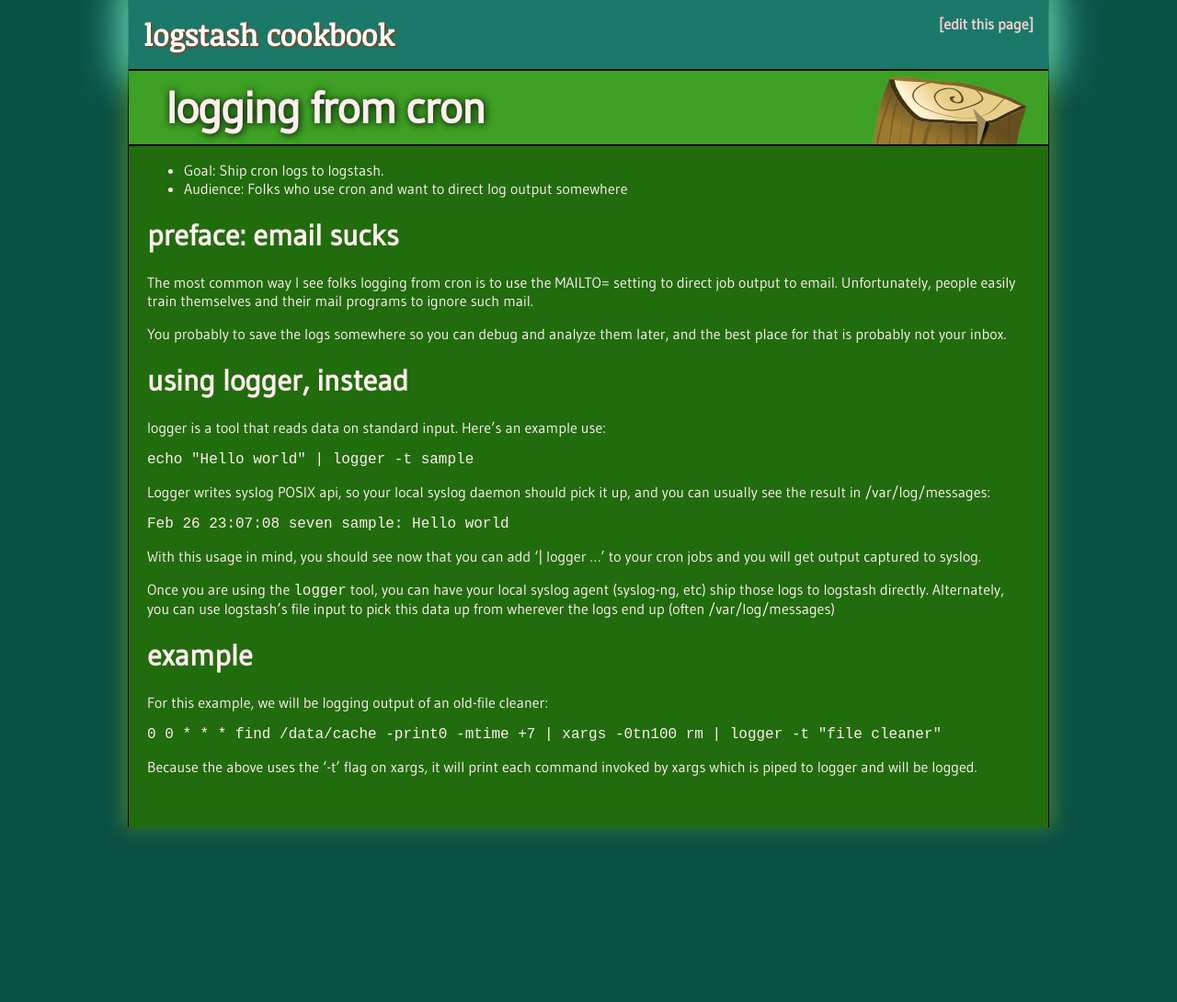
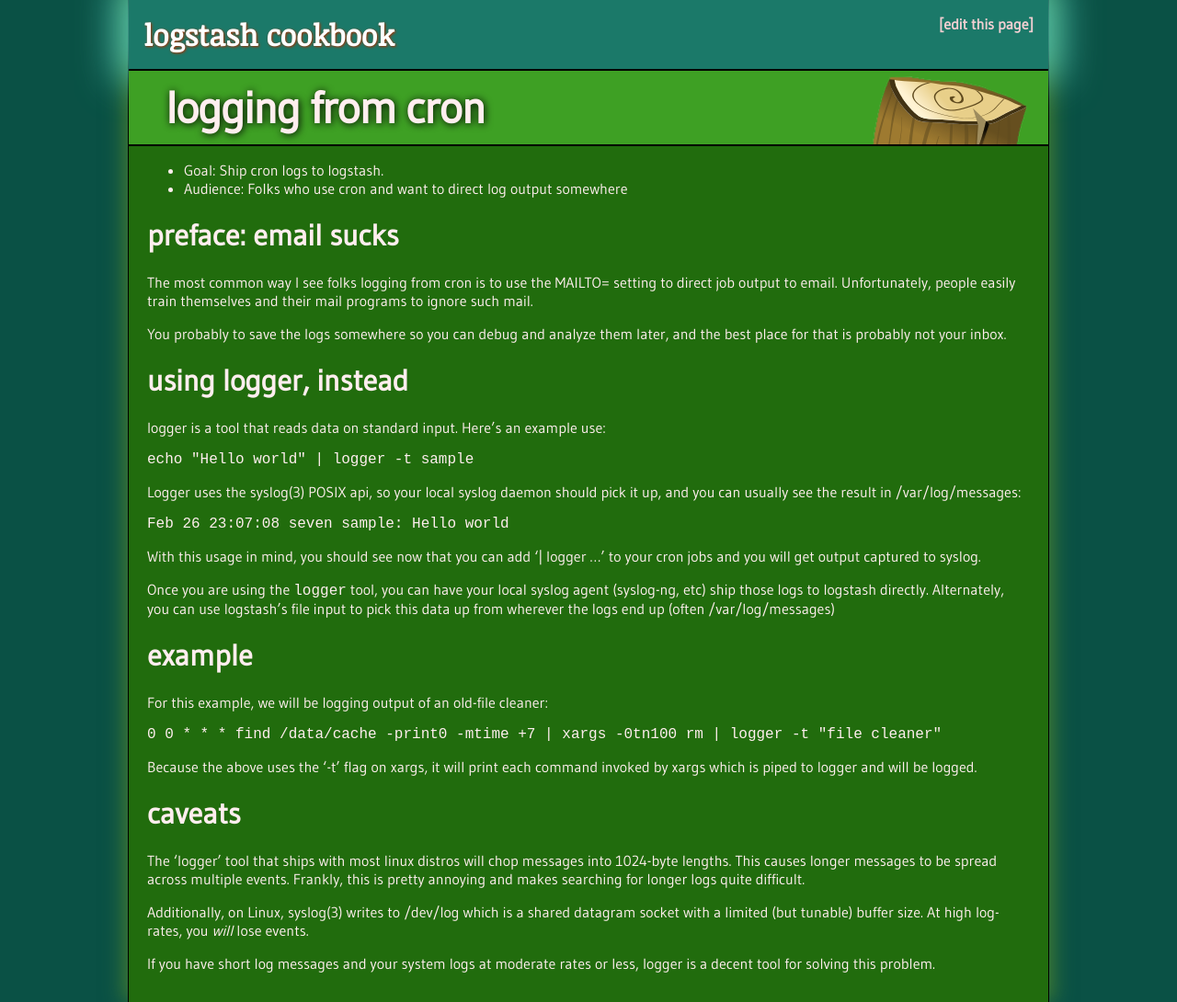
Before and after one commit to logstash/cookbook, a Jekyll site: the page built from recipes/log-from-cron/index.md, in a window 1280 px wide. Shown: the whole page at 92% size. Built offline with Jekyll 4.4.1, drawn with Linux system fonts in a browser that asks for light colours; nearby versions of some CDN libraries; some web fonts are replaced.

Commit message:
Add caveats for logger

```diff
--- a/recipes/log-from-cron/index.md
+++ b/recipes/log-from-cron/index.md
@@ -22,8 +22,8 @@
 
     echo "Hello world" | logger -t sample
 
-Logger writes syslog POSIX api, so your local syslog daemon should pick it up,
-and you can usually see the result in /var/log/messages:
+Logger uses the syslog(3) POSIX api, so your local syslog daemon should pick it
+up, and you can usually see the result in /var/log/messages:
 
     Feb 26 23:07:08 seven sample: Hello world
 
@@ -43,3 +43,17 @@
 
 Because the above uses the '-t' flag on xargs, it will print each command
 invoked by xargs which is piped to logger and will be logged.
+
+# caveats
+
+The 'logger' tool that ships with most linux distros will chop messages into
+1024-byte lengths. This causes longer messages to be spread across multiple
+events. Frankly, this is pretty annoying and makes searching for longer logs
+quite difficult.
+
+Additionally, on Linux, syslog(3) writes to /dev/log which is a shared datagram
+socket with a limited (but tunable) buffer size. At high log-rates, you *will*
+lose events.
+
+If you have short log messages and your system logs at moderate rates or less,
+logger is a decent tool for solving this problem.
```
